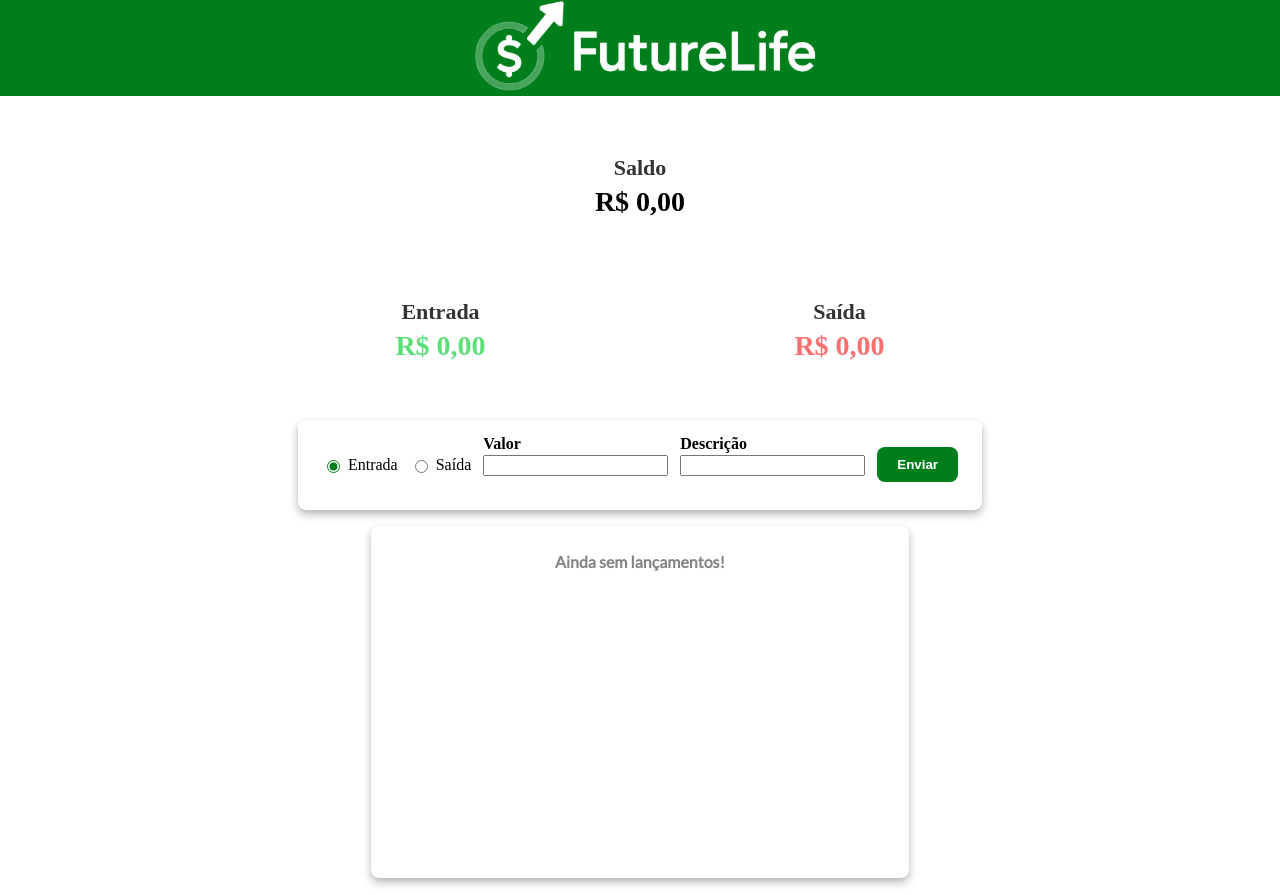
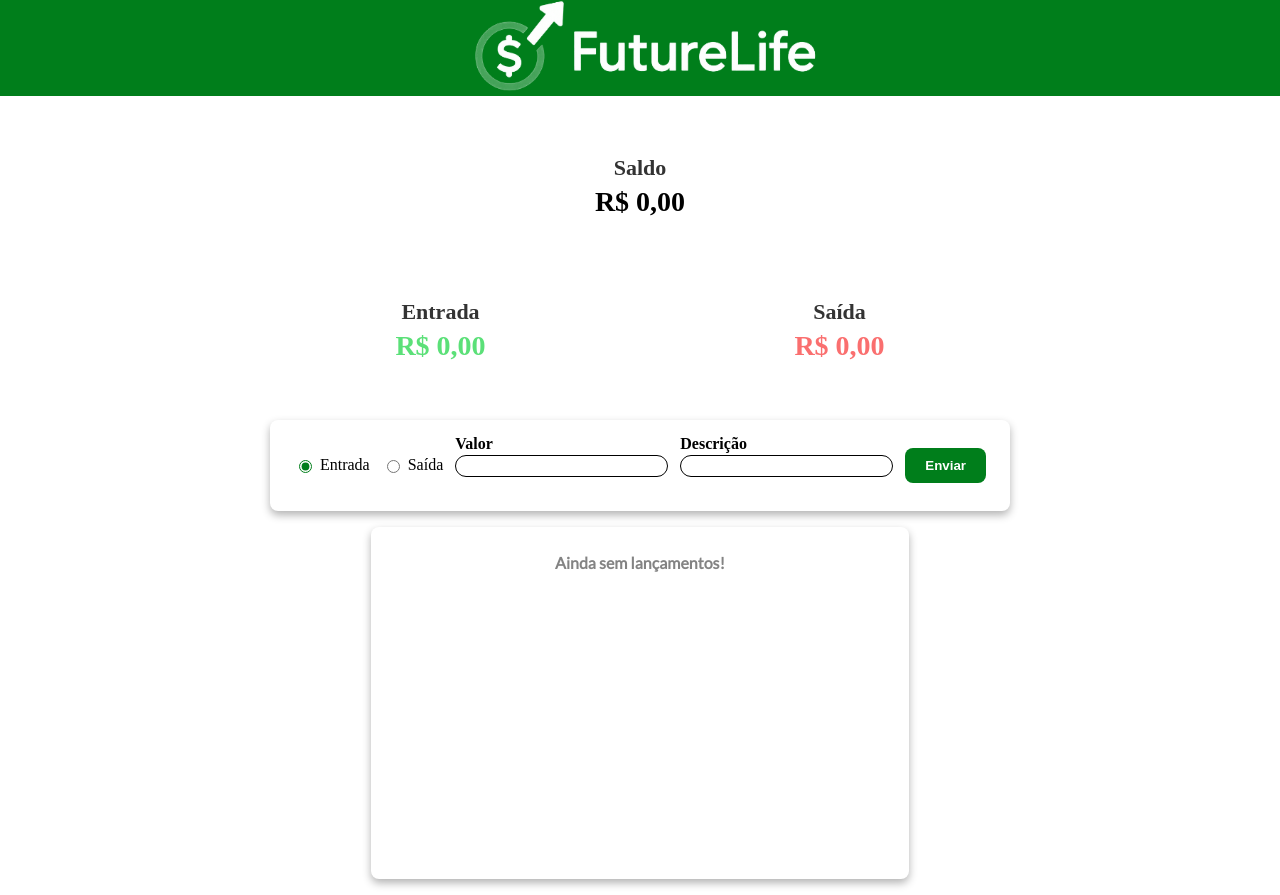
Before and after one commit to ToxickGreen/FutureLife, a React (Vite) app in the folder ViteComReact/FutureLife/: page / in a window 1280 px wide. Built offline with nearby package versions, Linux system fonts and the light colour scheme.

Commit message:
retificações finais

```diff
--- a/ViteComReact/FutureLife/index.html
+++ b/ViteComReact/FutureLife/index.html
@@ -2,7 +2,8 @@
 <html lang="pt-BR">
   <head>
     <meta charset="UTF-8" />
-    <link rel="icon" type="image/svg+xml" href="/vite.svg" />
+    <link rel="manifest" href="/manifest.json">
+    <link rel="icon" type="image/png" href="public/Logo.png">
     <link rel="preconnect" href="https://fonts.googleapis.com">
     <link rel="preconnect" href="https://fonts.gstatic.com" crossorigin>
     <link href="https://fonts.googleapis.com/css2?family=Lobster&family=Roboto+Slab:wght@100..900&display=swap" rel="stylesheet">
--- a/ViteComReact/FutureLife/src/App.css
+++ b/ViteComReact/FutureLife/src/App.css
@@ -234,6 +234,17 @@ ul {
     display: none;
   }
 
+  .saldoPositivo{
+    color: rgba(91, 224, 120, 100);
+  }
+  .saldoNegativo{
+    color: #dc2626;
+
+  }
+  .saldoZero{
+    color: black;
+  }
+
 /* RESPONSIVIDADE */
 @media (max-width: 1150px) {
     .mobileOnly{
--- a/ViteComReact/FutureLife/src/Lista.module.css
+++ b/ViteComReact/FutureLife/src/Lista.module.css
@@ -239,6 +239,12 @@
   flex-wrap: wrap;
   width: 100%;
 }
+  .inputValor,
+  .input-descricao {
+    font-size: 1rem;
+    border: 1px solid #000000;
+    border-radius: 24px;
+  }
 
 .text-input {
   padding: 10px;
--- a/ViteComReact/FutureLife/src/components/Box.jsx
+++ b/ViteComReact/FutureLife/src/components/Box.jsx
@@ -47,7 +47,7 @@ function Box({ list }) {
             <div id="saldo" onClick={() => setMostrarDetalhes(!mostrarDetalhes)}>
               <div className="compcontas">
                 <p className="tituloConta">Saldo</p>
-                <h2 className="valorConta">
+                <h2 className={`valorConta ${saldo > 0 ? "saldoPositivo" : saldo < 0 ? "saldoNegativo" : "saldoZero"}`}>
                   {mostrarDetalhes ? formatarValorCompleto(saldo) : formatarValor(saldo)}
                 </h2>
               </div>
```
Also changed, not shown: ViteComReact/FutureLife/public/PwaImage.png (added), 1 other file (tests, documents, lock files or other folders).
